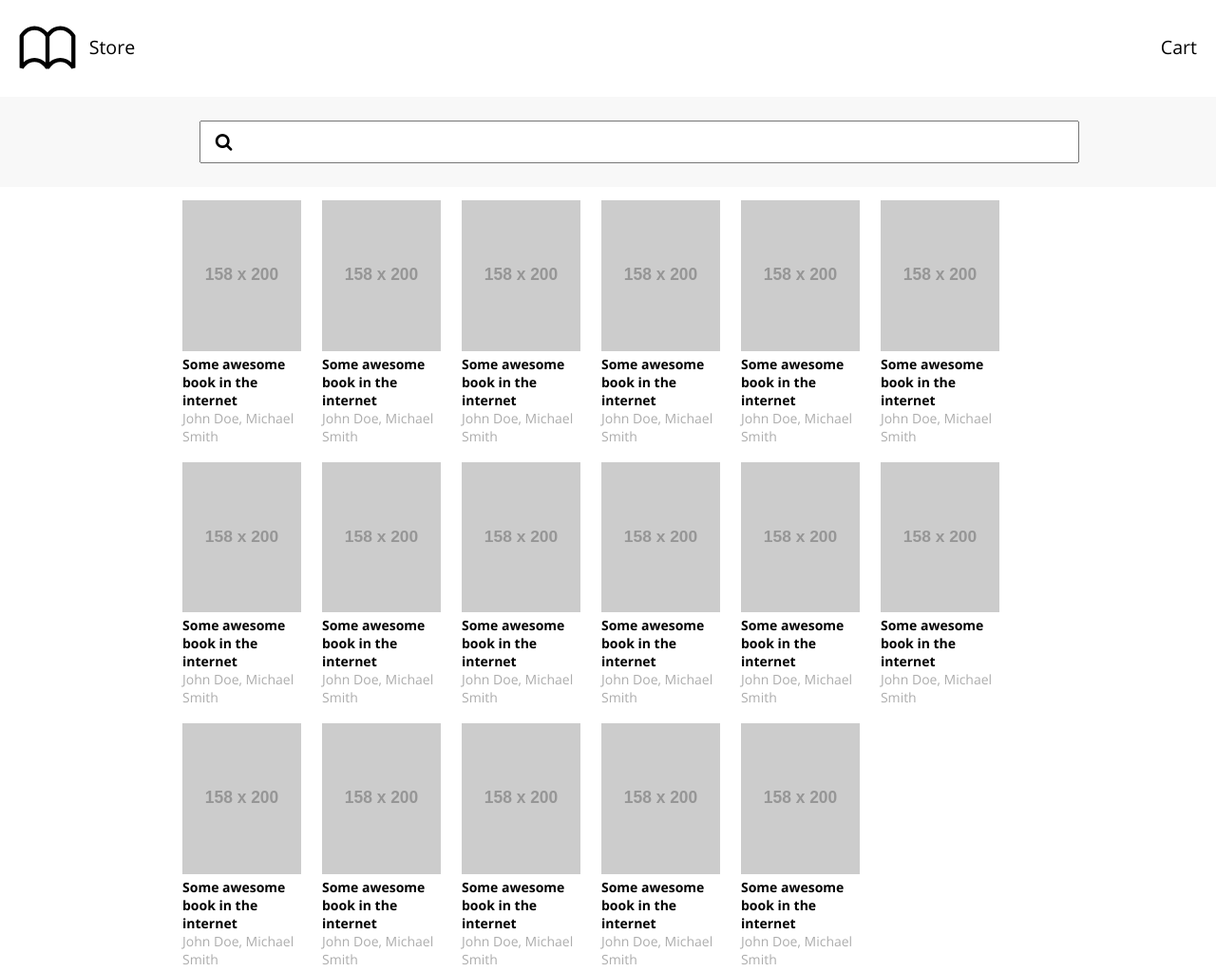
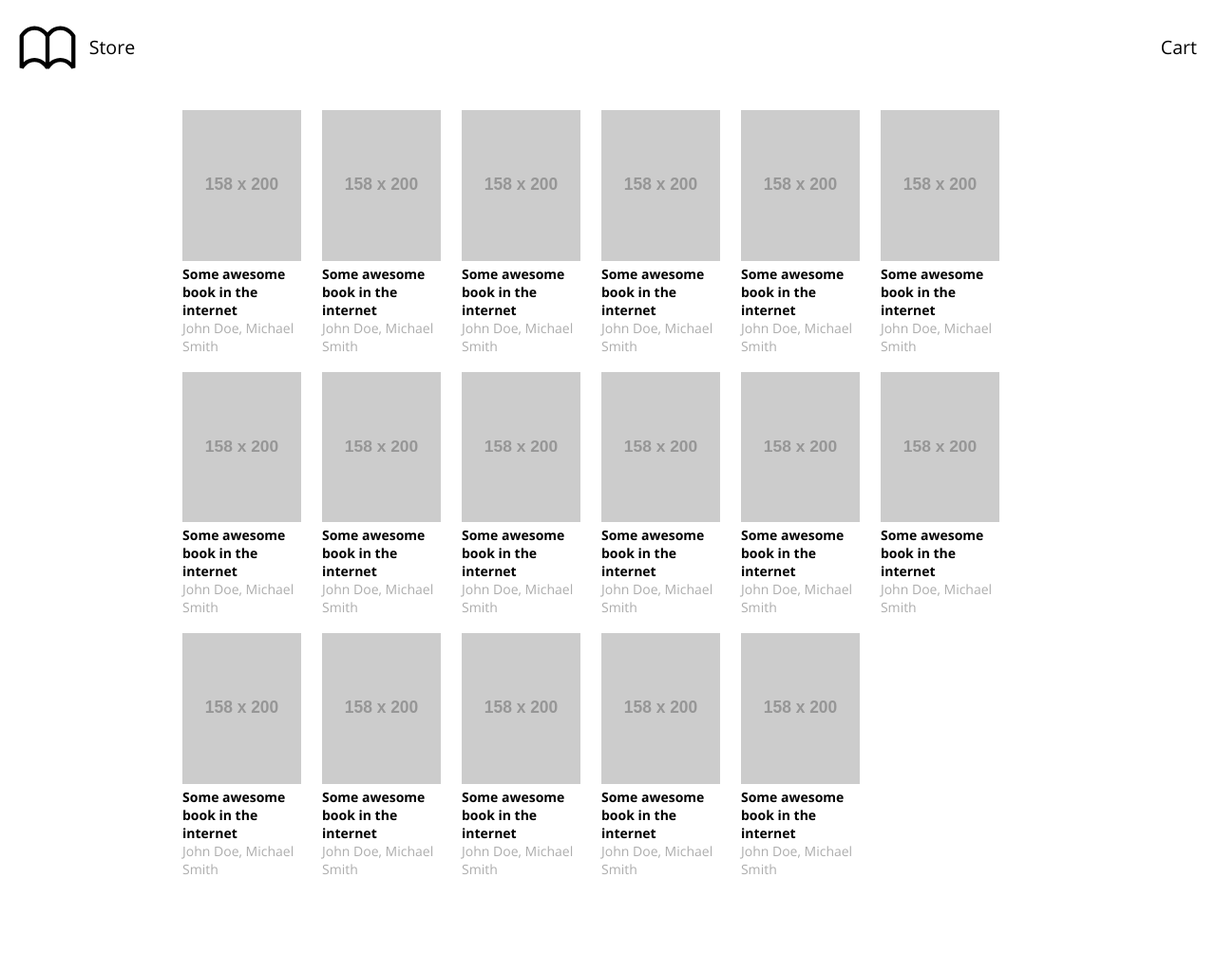
Before and after one commit to wcalderipe/react-book-app-layout, a website: page index.html in a window 1280 px wide. Shown: the whole page at 95% size. After the commit the page ends 957 px from the top, so only its background shows below. Drawn offline with nearby package versions, Linux system fonts and the light colour scheme; files that its build step writes are made by us from their sources; placeholder pictures from the web are drawn by us.

Commit message:
Remove toolbar for now

```diff
--- a/index.html
+++ b/index.html
@@ -22,17 +22,6 @@
     </header>
 
     <section>
-      <section class="toolbar">
-        <div class="search">
-          <form>
-            <button type="button">
-              <i class="fa fa-search" aria-hidden="true"></i>
-            </button>
-            <input type="text" name="" value="">
-          </form>
-        </div>
-      </section>
-
       <section class="store">
         <div class="container">
           <ul class="books-list">
--- a/styles.less
+++ b/styles.less
@@ -63,42 +63,6 @@ body {
   }
 }
 
-
-.toolbar {
-  background-color: #f8f8f8;
-  padding: 25px;
-
-  .search {
-    text-align: center;
-    max-width: 70%;
-    margin: 0 auto;
-
-    form {
-      position: relative;
-    }
-
-    input {
-      padding: 11.5px;
-      padding-left: 50px;
-      width: 100%;
-      font-size: 16px;
-    }
-
-    button {
-      border: none;
-      background: transparent;
-      width: 50px;
-      height: 43px;
-      font-size: 19px;
-      padding: 0;
-      position: absolute;
-      top: 1px;
-      left: 1px;
-      cursor: pointer;
-    }
-  }
-}
-
 .store .container {
   max-width: 70%;
   margin: 0 auto;
```
